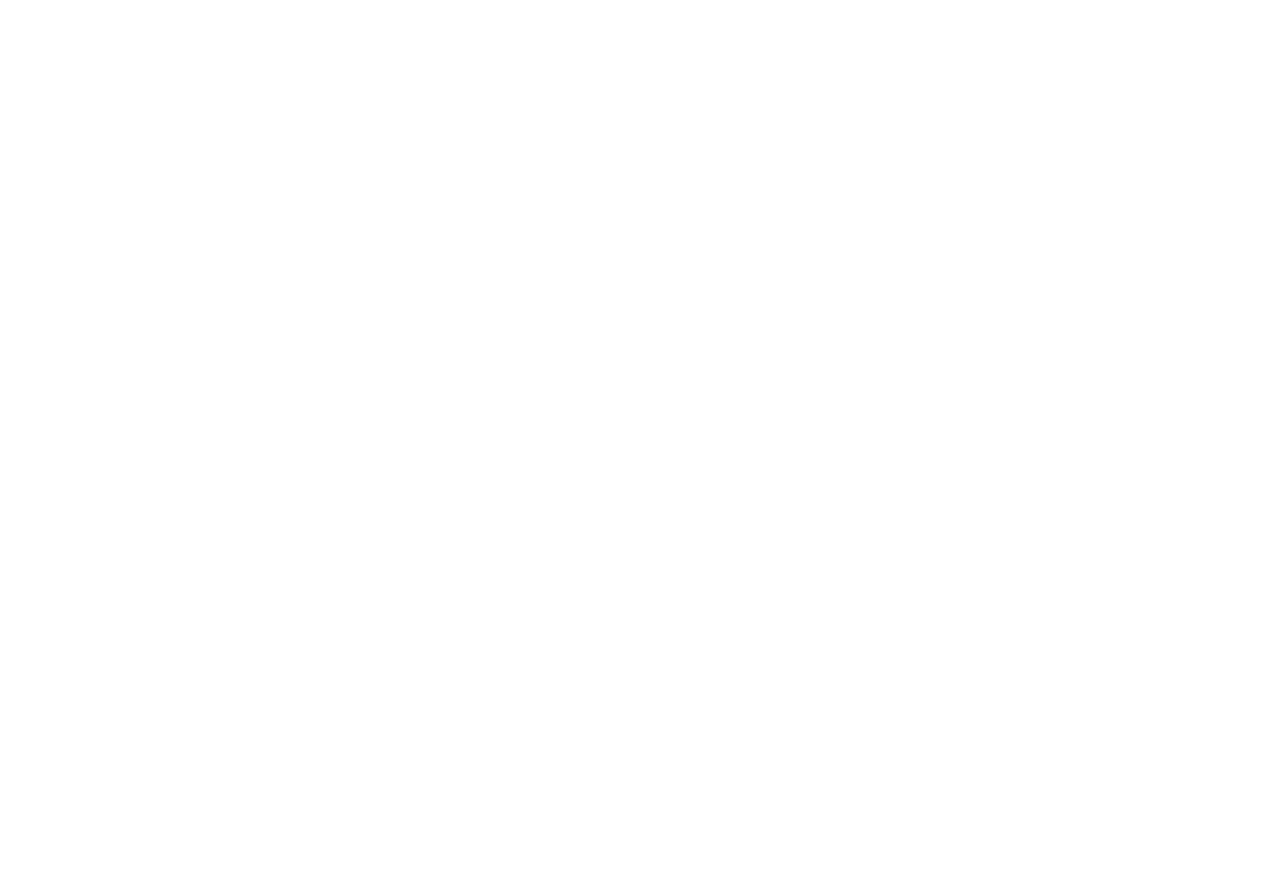
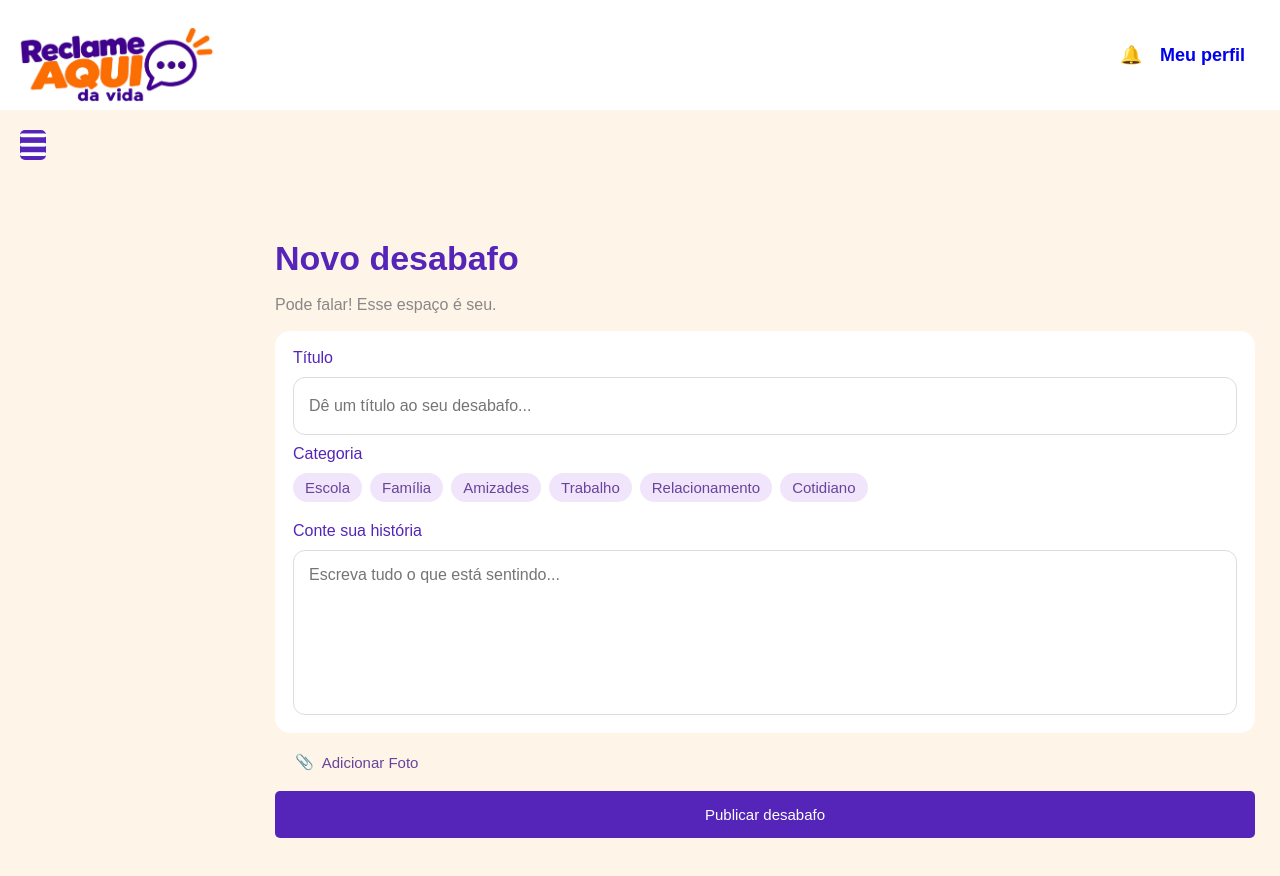
Before and after one commit to SENAI-Cotia/DS-SEDUC-2026-2-GP2-RECLAME_AQUI, a plain HTML site: page pages/home.html in a window 1280 px wide. Before the commit the page ends 800 px from the top, so only its background shows below. Drawn offline with Linux system fonts and the light colour scheme.

Commit message:
Atualizado

```diff
--- a/pages/home.html
+++ b/pages/home.html
@@ -0,0 +1,119 @@
+<html lang="pt-br">
+<head>
+    <meta charset="UTF-8">
+    <meta name="viewport" content="width=device-width, initial-scale=1.0">
+    <title>hall</title>
+    <script src="https://kit.fontawesome.com/870e23b194.js" crossorigin="anonymous"></script>
+    <link rel="stylesheet" href="../styles/home.css">
+</head>
+<body>
+    <header>
+            <div class="logo">
+                <img src="../img/logo-removebg-preview.png" alt="">
+            </div>
+
+            <nav class="nav-header">
+        <a href="#">🔔</a>
+        <a href="#">Meu perfil</a>
+    </nav>
+
+        </header>
+
+    <div class="pagina">
+
+    <input type="checkbox" id="menu-hamburguer">
+
+<label for="menu-hamburguer" class="btn-menu">
+    <i class="fa-solid fa-bars"></i>
+</label>
+
+ <div class="menu">
+
+    <div class="usuario">
+        <h3>
+            <i class="fa-solid fa-face-smile"></i>
+            Olá, usuário!
+        </h3>
+    </div>
+
+    <nav>
+        <a href="../pages/inicial.html" class="ativo">
+            <i class="fa-solid fa-house"></i>
+            Início
+        </a>
+
+        <a href="../pages/produtos.html">
+            <i class="fa-solid fa-circle-dot"></i>
+            Feed público
+        </a>
+
+        <a href="#">
+            <i class="fa-solid fa-plus"></i>
+            Criar desabafo
+        </a>
+
+        <a href="../pages/amizades.html">
+            <i class="fa-solid fa-user-plus"></i>
+            Amizades
+        </a>
+
+        <a href="../pages/perfil.html">
+            <i class="fa-solid fa-user"></i>
+            Meu perfil
+        </a>
+
+        <a href="../pages/configuracoes.html">
+            <i class="fa-solid fa-gear"></i>
+            Configurações
+        </a>
+
+        <a href="../pages/sobraNos.html">
+            <i class="fa-solid fa-bullhorn"></i>
+            Sobre nós
+        </a>
+    </nav>
+
+</div>
+
+    <main class="conteudos">
+        <h1>Novo desabafo</h1>
+
+        <p class="descricao">
+            Pode falar! Esse espaço é seu.
+        </p>
+
+        <div class="formulario">
+
+            <label for="titulo">Título</label>
+
+            <input type="text" id="titulo" placeholder="Dê um título ao seu desabafo...">
+
+        <label>Categoria</label>
+
+        <div class="categorias">
+            <span>Escola</span>
+            <span>Família</span>
+            <span>Amizades</span>
+            <span>Trabalho</span>
+            <span>Relacionamento</span>
+            <span>Cotidiano</span>
+        </div>
+        <label for="historia">Conte sua história</label>
+
+        <textarea id="historia" placeholder="Escreva tudo o que está sentindo..."></textarea>
+
+        </div>
+
+        <button type="button" class="btn-photo">
+           <span>📎</span>Adicionar Foto
+        </button>
+
+        <button type="button" class="btn-submit">
+            Publicar desabafo
+        </button>
+    </main>
+
+
+    </div>
+</body>
+</html>
--- /dev/null
+++ b/styles/home.css
@@ -0,0 +1,315 @@
+* {
+    margin: 0;
+    padding: 0;
+    font-family: "Poppins", sans-serif;
+}
+
+/* Menu lateral */
+.menu {
+    max-width: 250px;
+    width: 100%;
+    min-height: 100vh;
+    background-color: #5425B8;
+    padding: 20px;
+    box-sizing: border-box;
+    margin-top: 110px;
+
+
+    /* Mantém o menu fixo na tela */
+    position: fixed;
+
+    /* Posiciona o menu no canto superior esquerdo */
+    top: 0;
+    left: 0;
+
+    /* Faz o menu ficar atrás do botão */
+    z-index: 3;
+
+    /* Esconde o menu deslocando-o para a esquerda */
+    transform: translateX(-100%);
+
+    /* Cria uma animação suave de 0.4 segundo */
+    transition: transform 0.4s ease;
+}
+/* qnd clica no hamburguer o menu aparece,
+ e qnd clica dnv ele se esconde */
+ /*  <input type="checkbox" id="menu-hamburguer">
+ */
+/* Quando o checkbox estiver marcado, o menu aparece */
+#menu-hamburguer:checked ~ .menu {
+    /* Devolve o menu à posição original */
+    transform: translateX(0);
+}
+
+/* Usuário */
+
+.usuario {
+    margin-bottom: 55px;
+    margin-top: 60px;
+}
+
+.usuario h3 {
+    color: white;
+    font-size: 20px;
+    font-weight: 600;
+    font-family: "Poppins", sans-serif;
+  font-weight: 300;
+  font-style: normal;
+}
+/* o espaçamento do ola usuario */
+.usuario i {
+    margin-right: 8px;
+}
+
+/* Links do menu */
+
+.menu nav {
+    /* faz tds os links caber dentro do menu */
+    display: flex;
+    /* ele organiza um em baixo do outro */
+    flex-direction: column;
+     /*espaçamento entre cada elemento  */
+    gap: 10px;
+}
+
+/*  os links  */
+.menu nav a {
+    display: flex;
+    align-items: center;
+    /* organiza na vertical */
+    gap: 14px;
+    text-decoration: none;
+    /* tira a linha de baixo do link */
+    color: white;
+    font-size: 15px;
+    padding: 12px 15px;
+    border-radius: 10px;
+    font-family: "Poppins", sans-serif;
+  font-weight: 300;
+  font-style: normal;
+}
+
+/* Ícones */
+
+.menu nav a i {
+    width: 25px;
+    /* centraliza os icones */
+    text-align: center;
+}
+
+/* Página selecionada */
+
+.menu nav a.ativo {
+    /* faz com q o fundo do link
+     clicado fique um roxo mais claro */
+     /* caso precise deixar outra parte roxinha, faça isso */
+     /* <a href="#" class="ativo">
+            <i class="fa-solid fa-house"></i>
+            Início
+        </a>
+ */
+ /* apenas modifique como por exemplo
+  colocar no sobre, etc. */
+    background-color: #8B42E8;
+}
+
+/* Efeito ao passar o mouse */
+
+.menu nav a:hover {
+    /* qnd passar o mouse
+     vai ficar roxo mais claro */
+    background-color: #8B42E8;
+}
+
+/* Esconde o quadradinho de selecionar */
+#menu-hamburguer {
+    display: none;
+}
+
+/* Botão hambúrguer */
+.btn-menu {
+    font-size: 30px;
+    color: white;
+    background-color: #5425B8;
+    cursor: pointer;
+    border-radius: 5px;
+
+    /* Mantém o botão fixo na tela */
+    position: fixed;
+
+    /* Posiciona o botão */
+    top: 130px;
+    left: 20px;
+
+    /* Faz o botão aparecer na frente do menu */
+    z-index: 4;
+}
+
+/* faz o conteudo ficar do outro lado , msm dps de fechar o menu */
+.conteudo {
+    width: 100%;
+    padding: 30px;
+    margin-left: 250px;
+}
+/* faz com q td fique lado a lado, "menu" | "conteudo"  */
+.pagina {
+    display: flex;
+}
+
+.logo {
+    display: flex;
+    align-items: center;
+    width: 100%;
+}
+
+.logo img {
+    max-width: 200px;
+    width: 100%;
+    margin-top: 20px;
+    margin-left: 15px;
+}
+
+header {
+    display: flex;
+    align-items: center;
+    background-color: white;
+    max-width: 100%;
+    width: 100%;
+    height: 110px;
+}
+
+.nav-header a {
+    font-family: "Poppins", sans-serif;
+    font-size: 18px;
+    font-weight: 700;
+    display: flex;
+    align-items: center;
+    text-decoration: none;
+    white-space: nowrap;
+    width: 20px;
+}
+
+.nav-header {
+    margin-left: auto;
+    display: flex;
+    align-items: center;
+    gap: 20px;
+    margin-right: 100px;
+}
+
+.conteudos {
+    margin-left: 250px;
+    margin-top: 104px;
+    padding: 25px;
+    font-family: "Poppins", sans-serif;
+
+}
+
+.conteudos h1 {
+    color: #5425b8;
+    font-size: 34px;
+    margin-bottom: 18px;
+}
+
+.descricao {
+    color: #888;
+    font-size: 16px;
+    margin-bottom: 17px;
+}
+
+.formulario {
+    background-color: #fff;
+    padding: 18px;
+    border-radius: 15px;
+    display: flex;
+    gap: 10px;
+    flex-direction: column;
+}
+
+.formulario label {
+    color: #5425B8;
+    font-size: 16px;
+}
+
+.formulario input[type="text"] {
+    width: 100%;
+    height: 58px;
+    padding: 15px;
+    border: 1px solid #ddd;
+    border-radius: 12px;
+    font-size: 16px;
+
+}
+
+.categorias {
+    display: flex;
+    flex-wrap: wrap;
+    gap: 8px;
+    margin-bottom: 10px;
+}
+
+.categorias span {
+    background-color: #F1E5FC;
+    color: #68449b;
+    padding: 6px 12px;
+    border-radius: 20px;
+    font-size: 15px;
+    cursor: pointer;
+}
+
+.categorias span:hover {
+    background-color: #DCC3f5;
+}
+
+.formulario textarea {
+    width: 100%;
+    height: 165px;
+    padding: 15px;
+    border: 1px solid #ddd;
+    border-radius: 12px;
+    font-family: "Poppins", sans-serif;
+    font-size: 16px;
+    resize: none;
+}
+
+.btn-photo {
+    color: #68449B;
+    background-color: #FFF4E8;
+    border: none;
+    padding: 14px 20px;
+    border-radius: 10px;
+    cursor: pointer;
+    font-size: 15px;
+    font-weight: 500;
+    width: 100%;
+    text-align: left;
+    display: flex;
+    align-items: center;
+    gap: 8px;
+    margin-top: 6px;
+    margin-bottom: 6px;
+}
+
+.btn-submit {
+    background-color: #5425B8;
+    color: white;
+    border: none;
+    padding: 15px 400px;
+    border-radius: 5px;
+    cursor: pointer;
+    font-size: 15px;
+    width: 100%;
+
+
+}
+
+body{
+    background-color: #FFF4E8
+
+}
+
+.pagina {
+    display: flex;
+    flex-direction: column;
+    min-height: 100vh;
+}
```
Also changed, not shown: pages/produtos.html (+1 -0 lines), img/logo-removebg-preview.png (added), styles/produtos.css (added).
